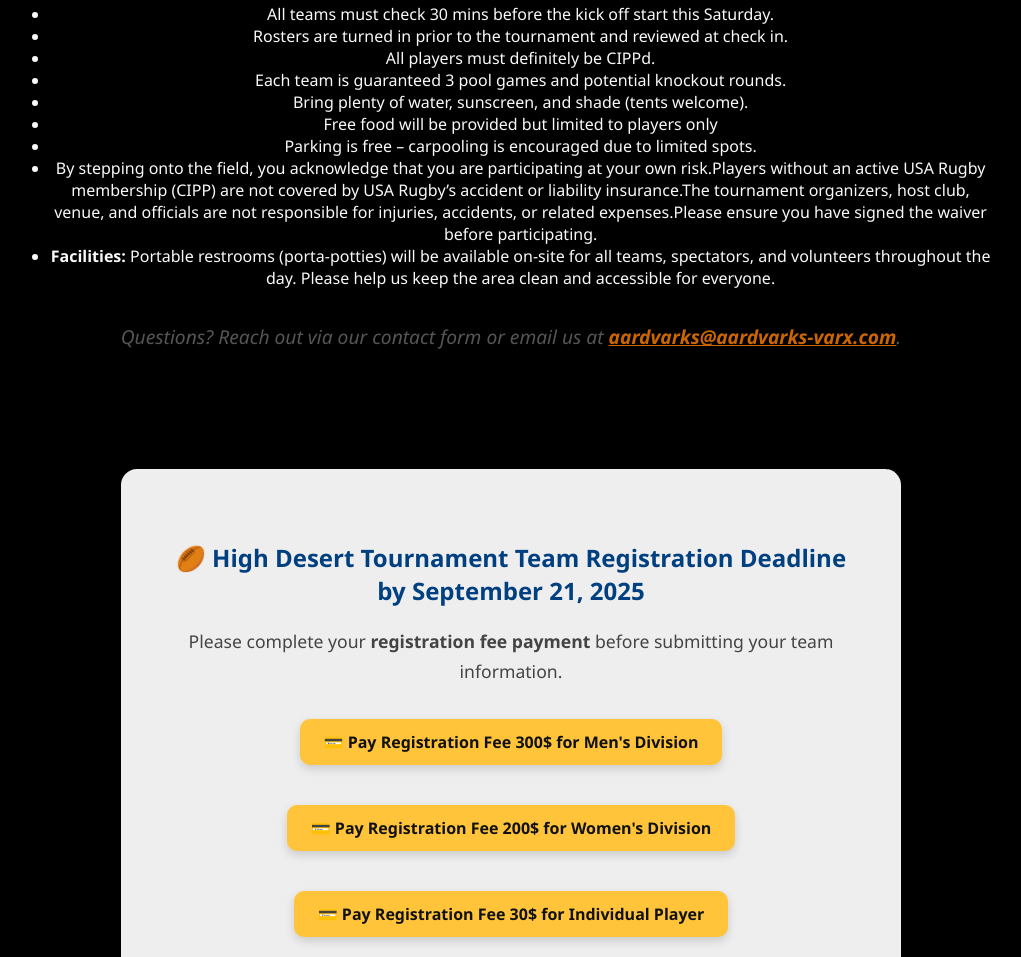
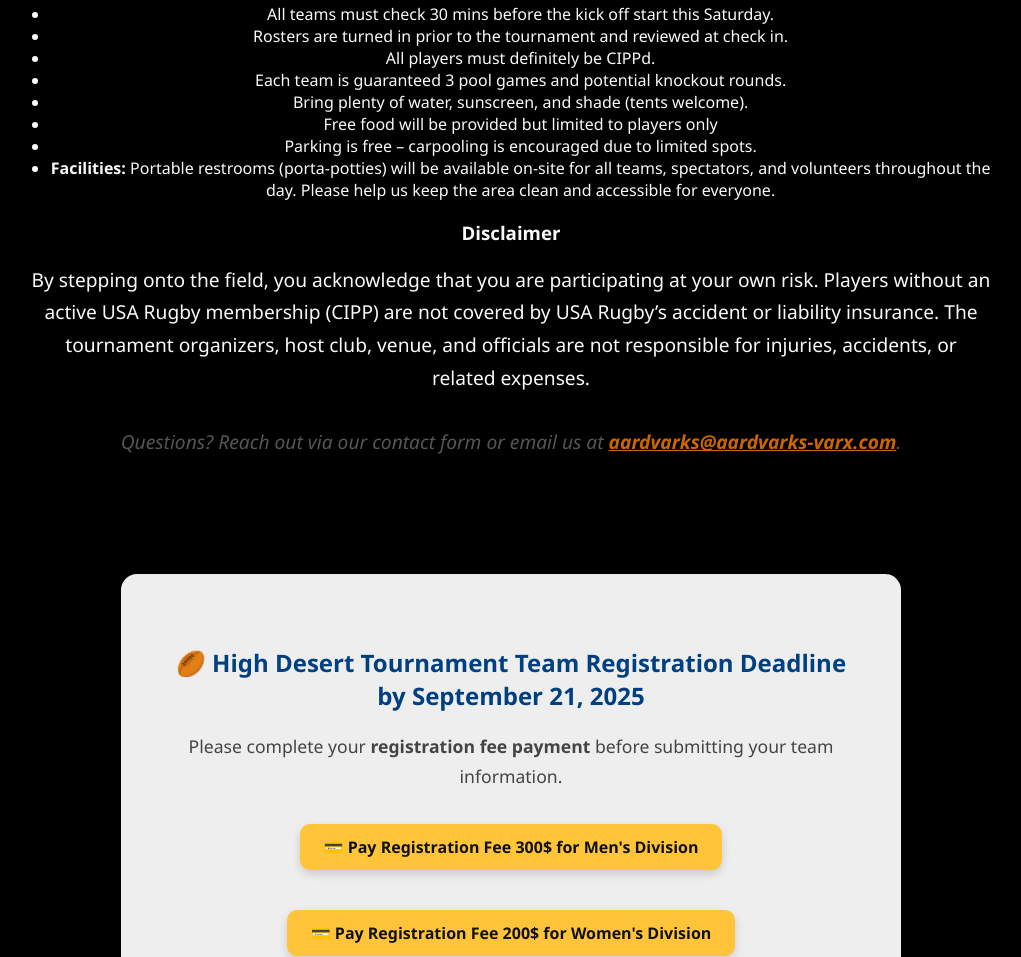
Before and after one commit to rjkumar0509/aardvarks, a plain HTML site: page hdt.html in a window 1280 px wide. Shown: the part 3373-4330 px from the top of the page, without its empty margins (129-1150 px from the left). Drawn offline with Linux system fonts and the light colour scheme.

Commit message:
Update hdt.html

```diff
--- a/hdt.html
+++ b/hdt.html
@@ -205,10 +205,15 @@
       <li>Bring plenty of water, sunscreen, and shade (tents welcome).</li>
       <li>Free food will be provided but limited to players only</li>
       <li>Parking is free – carpooling is encouraged due to limited spots.</li>
-      <li> By stepping onto the field, you acknowledge that you are participating at your own risk.Players without an active USA Rugby membership (CIPP) are not covered by USA Rugby’s accident or liability insurance.The tournament organizers, host club, venue, and officials are not responsible for injuries, accidents, or related expenses.Please ensure you have signed the waiver before participating.</li>
       <li><strong>Facilities:</strong> Portable restrooms (porta-potties) will be available on-site for all teams, spectators, and volunteers throughout the day. Please help us keep the area clean and accessible for everyone.</li>
     </ul>
 
+    <section class="disclaimer">
+  <h3>Disclaimer</h3>
+  <p>
+    By stepping onto the field, you acknowledge that you are participating at your own risk. Players without an active USA Rugby membership (CIPP) are not covered by USA Rugby’s accident or liability insurance. The tournament organizers, host club, venue, and officials are not responsible for injuries, accidents, or related expenses.
+  </p>
+</section>
     <p style="margin-top: 2rem; font-style: italic; color: #555;">
       Questions? Reach out via our contact form or email us at
       <a href="mailto:aardvarks@aardvarks-varx.com" style="color: #cc6600; font-weight: bold;">aardvarks@aardvarks-varx.com</a>.
```
